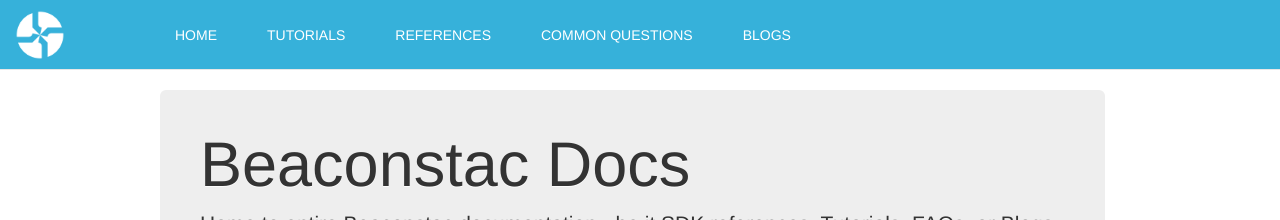
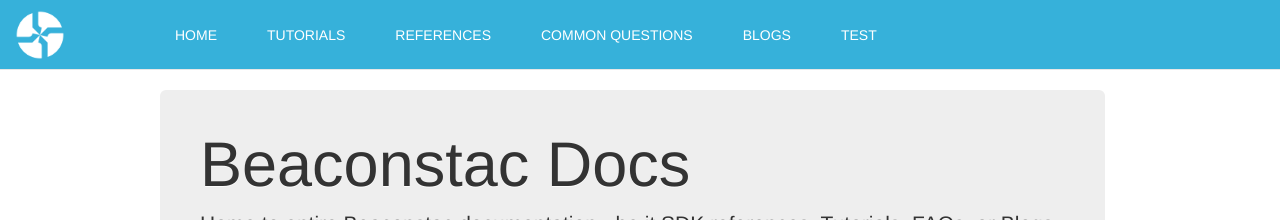
Before and after one commit to hulkco/beaconstac.github.io, a Jekyll site: the page built from index.html, in a window 1280 px wide. Shown: the top 220 px of the page. Built offline with Jekyll 4.4.1, drawn with Linux system fonts in a browser that asks for light colours; nearby versions of some CDN libraries; some web fonts are replaced.

Commit message:
Added a test link

```diff
--- a/_includes/header.html
+++ b/_includes/header.html
@@ -19,6 +19,7 @@
 	      <li><a href="/docs/references/references.html">REFERENCES</a></li>
 	      <li><a href="/docs/faqs/faq.html">COMMON QUESTIONS</a></li>
 	      <li><a href="/docs/blogs/blogs.html">BLOGS</a></li>
+	      <li><a href="/docs/test.html">TEST</a></li>
 	    </ul>
 	  </div><!--/.nav-collapse -->
 	</div><!--/.container-fluid -->
```
